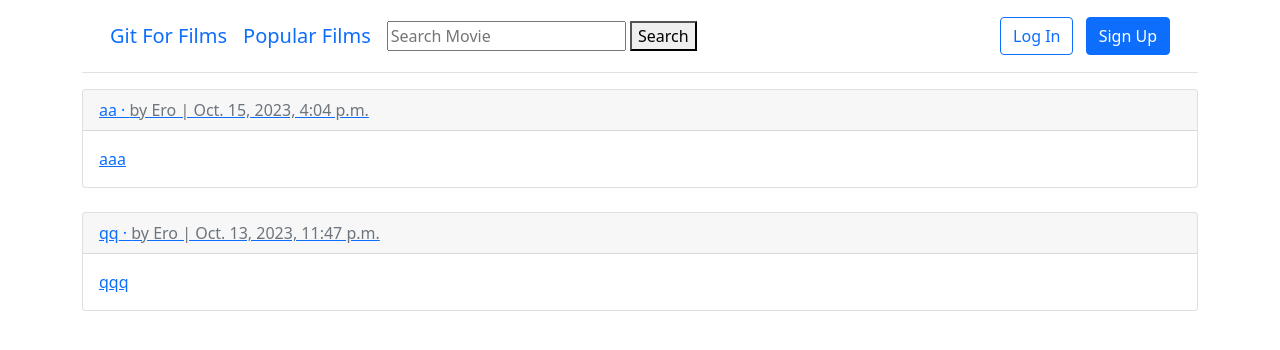
After one commit to erpoghosyan/movie-library, a Django app: page /popular/ in a window 1280 px wide. The commit adds this page. Shown: the top 350 px of the page. Run offline with Django 4.2, Linux system fonts and the light colour scheme; data comes from the database, SQL or seed files in the repository; both versions use the stored data as it was after the commit.

Commit message:
popular films functionality

```diff
--- a/movies/urls.py
+++ b/movies/urls.py
@@ -10,6 +10,7 @@ from .views import (HomePageView,
                     CommentUpdateView,
                     MovieLikeView,
                     MovieSearchView,
+                    PopularMovieListView
                     )
 urlpatterns = [
     path("home/", HomePageView.as_view(), name="home"),
@@ -29,4 +30,5 @@ urlpatterns = [
     path("<int:pk>/edit/comment/", CommentUpdateView.as_view(),
         name="comment_edit"),
     path('search/', MovieSearchView.as_view(), name='movie_search'),
+    path('popular/', PopularMovieListView.as_view(), name='popular_movie_list'),
     ]
--- a/movies/views.py
+++ b/movies/views.py
@@ -13,6 +13,7 @@ from django.views import View
 from django.views.generic import TemplateView
 from django.shortcuts import get_object_or_404, render, redirect
 from django.http import HttpResponseRedirect
+from django.db.models import Count
 
 
 
@@ -115,6 +116,10 @@ class MovieListView(ListView):
     template_name = "movie_list.html"
     ordering = "-date"
 
+class PopularMovieListView(ListView):
+    model = Movie
+    template_name = "popular_movie_list.html"
+    ordering = "-date"
 
 class MovieUpdateView(UpdateView):
     model = Movie
--- a/templates/base.html
+++ b/templates/base.html
@@ -14,6 +14,7 @@
         <div class="container">
             <div class="d-flex flex-wrap align-items-center justify-content-center justify-content-lg-start">
                 <a class="navbar-brand" href="{% url 'movie_list' %}">Git For Films</a>
+                <a class="navbar-brand" href="{% url 'popular_movie_list' %}">Popular Films</a>
                 <ul class="nav col-12 col-lg-auto me-lg-auto mb-2 justify-content-center
               mb-md-0">
               <form action="{% url 'movie_search' %}" method="get">
--- a/templates/movie_detail.html
+++ b/templates/movie_detail.html
@@ -40,11 +40,6 @@
     </form>
 
 
-
-
-
-
-
     <hr>
     <h4>Comments</h4>
     {% for comment in movie.comment_set.all %}
--- /dev/null
+++ b/templates/popular_movie_list.html
@@ -0,0 +1,23 @@
+{% extends "base.html" %}
+
+{% block title %}Popular Movies{% endblock title %}
+
+{% block content %}
+    {% for movie in movie_list %}
+        {% csrf_token %}
+        {% if  movie.likes.count >= 2 %}
+        <a href="{% url 'movie_detail' movie.pk %}" disabled="true">
+            <div class="card">
+                <div class="card-header">
+                    <span class="font-weight-bold">{{ movie.title }}</span> &middot;
+                    <span class="text-muted">by {{ movie.author }} |
+                        {{ movie.date }}</span>
+                </div>
+                <div class="card-body">
+                    {{ movie.body }} </div>
+            </div>
+        </a>
+        <br/>
+        {% endif %}
+    {% endfor %}
+{% endblock content %}
```
Also changed, not shown: db.sqlite3, templates/comment_list.html (deleted), templates/movie_search.html (deleted).
